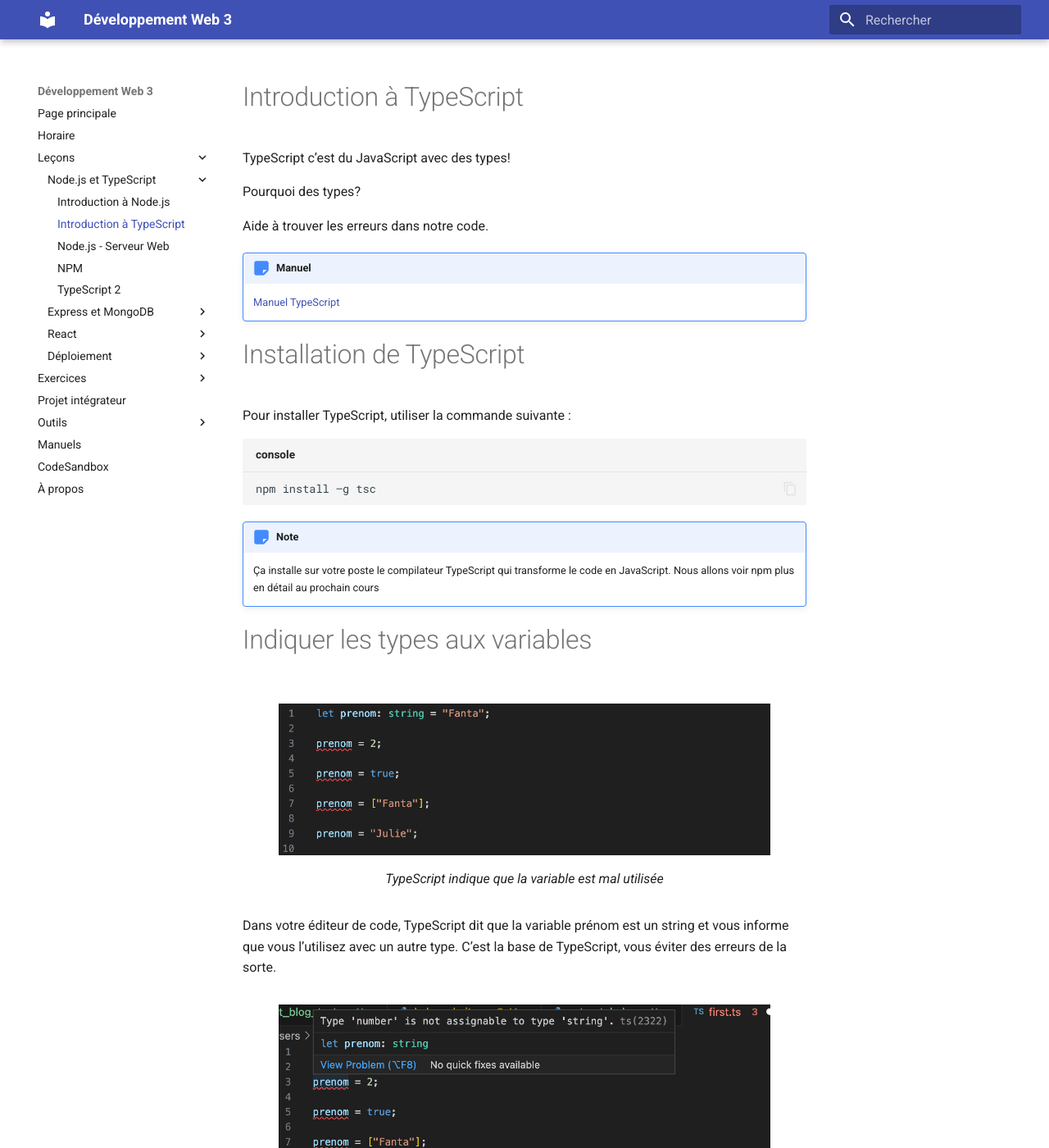
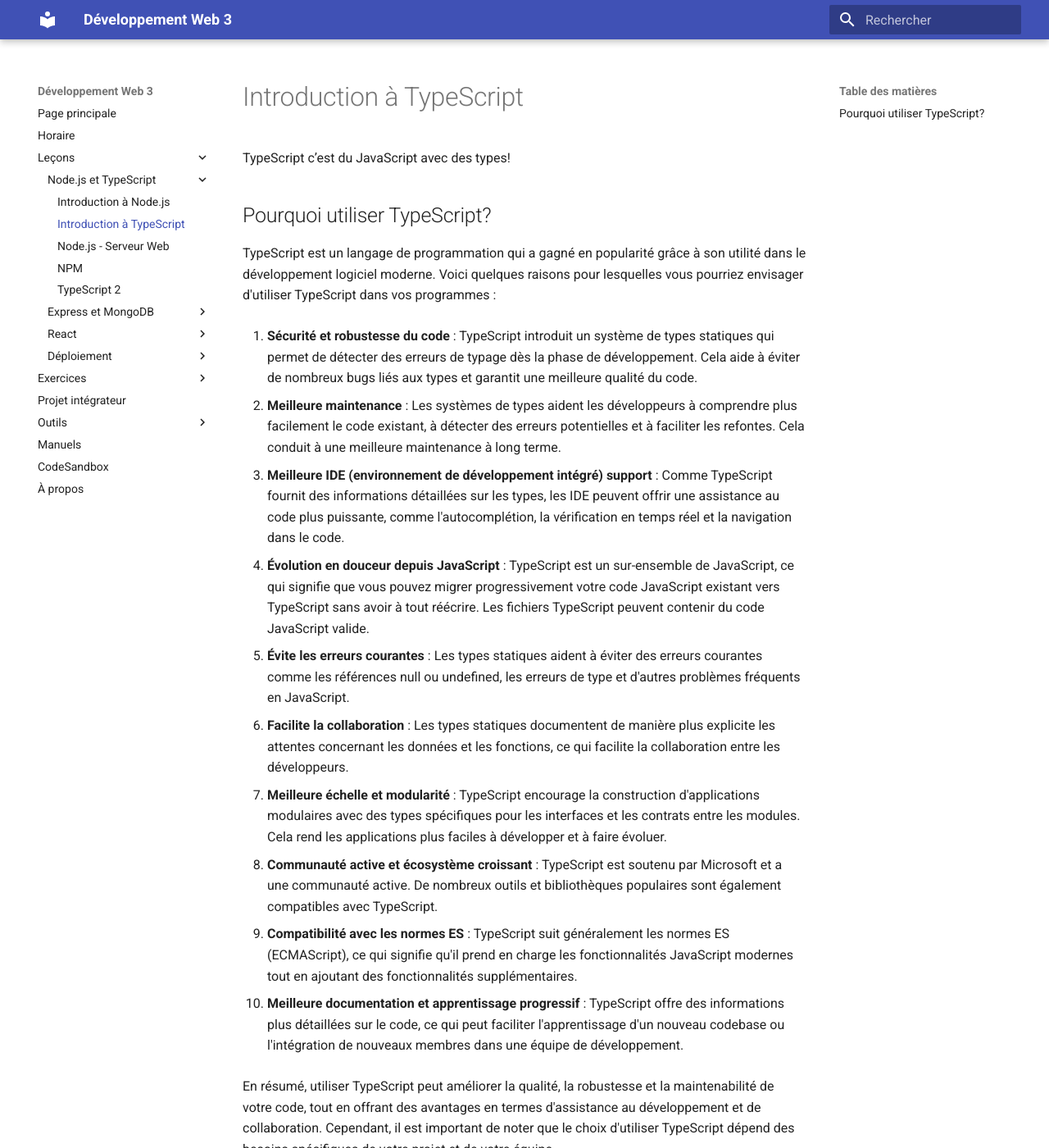
Before and after one commit to cegepvictoetienne/developpementweb3, an MkDocs documentation site: the page built from wiki/introduction_typescript.md, in a window 1280 px wide and 1400 px high. Shown: the whole window at 82% size. Built offline with MkDocs 1.6.1 and Material for MkDocs 9.7.7, drawn with Linux system fonts in a browser that asks for light colours; some of the changed text lies outside the part shown.

Commit message:
correction cours 1

```diff
--- a/wiki/introduction_typescript.md
+++ b/wiki/introduction_typescript.md
@@ -2,7 +2,31 @@
 
 TypeScript c’est du JavaScript avec des types!
 
-Pourquoi des types?
+## Pourquoi utiliser TypeScript?
+
+TypeScript est un langage de programmation qui a gagné en popularité grâce à son utilité dans le développement logiciel moderne. Voici quelques raisons pour lesquelles vous pourriez envisager d'utiliser TypeScript dans vos programmes :
+
+1. **Sécurité et robustesse du code** : TypeScript introduit un système de types statiques qui permet de détecter des erreurs de typage dès la phase de développement. Cela aide à éviter de nombreux bugs liés aux types et garantit une meilleure qualité du code.
+
+2. **Meilleure maintenance** : Les systèmes de types aident les développeurs à comprendre plus facilement le code existant, à détecter des erreurs potentielles et à faciliter les refontes. Cela conduit à une meilleure maintenance à long terme.
+
+3. **Meilleure IDE (environnement de développement intégré) support** : Comme TypeScript fournit des informations détaillées sur les types, les IDE peuvent offrir une assistance au code plus puissante, comme l'autocomplétion, la vérification en temps réel et la navigation dans le code.
+
+4. **Évolution en douceur depuis JavaScript** : TypeScript est un sur-ensemble de JavaScript, ce qui signifie que vous pouvez migrer progressivement votre code JavaScript existant vers TypeScript sans avoir à tout réécrire. Les fichiers TypeScript peuvent contenir du code JavaScript valide.
+
+5. **Évite les erreurs courantes** : Les types statiques aident à éviter des erreurs courantes comme les références null ou undefined, les erreurs de type et d'autres problèmes fréquents en JavaScript.
+
+6. **Facilite la collaboration** : Les types statiques documentent de manière plus explicite les attentes concernant les données et les fonctions, ce qui facilite la collaboration entre les développeurs.
+
+7. **Meilleure échelle et modularité** : TypeScript encourage la construction d'applications modulaires avec des types spécifiques pour les interfaces et les contrats entre les modules. Cela rend les applications plus faciles à développer et à faire évoluer.
+
+8. **Communauté active et écosystème croissant** : TypeScript est soutenu par Microsoft et a une communauté active. De nombreux outils et bibliothèques populaires sont également compatibles avec TypeScript.
+
+9. **Compatibilité avec les normes ES** : TypeScript suit généralement les normes ES (ECMAScript), ce qui signifie qu'il prend en charge les fonctionnalités JavaScript modernes tout en ajoutant des fonctionnalités supplémentaires.
+
+10. **Meilleure documentation et apprentissage progressif** : TypeScript offre des informations plus détaillées sur le code, ce qui peut faciliter l'apprentissage d'un nouveau codebase ou l'intégration de nouveaux membres dans une équipe de développement.
+
+En résumé, utiliser TypeScript peut améliorer la qualité, la robustesse et la maintenabilité de votre code, tout en offrant des avantages en termes d'assistance au développement et de collaboration. Cependant, il est important de noter que le choix d'utiliser TypeScript dépend des besoins spécifiques de votre projet et de votre équipe.
 
 Aide à trouver les erreurs dans notre code.
 
@@ -161,6 +185,11 @@ type Chat = {
   race?: string;
 };
 
+/**
+ * Affiche le détail d'un chat
+ *
+ * @param {Chat} unchat - Un chat à afficher
+ **/
 function afficherChat(unchat: Chat): void {
   console.log(
     `Le chat se nomme ${unchat.nom} et a ${unchat.nombreDeVies} vies.`
```
Also changed, not shown: other parts of wiki/introduction_typescript.md (+10 -0 lines), wiki/introduction_nodejs.md (+5 -3 lines).
